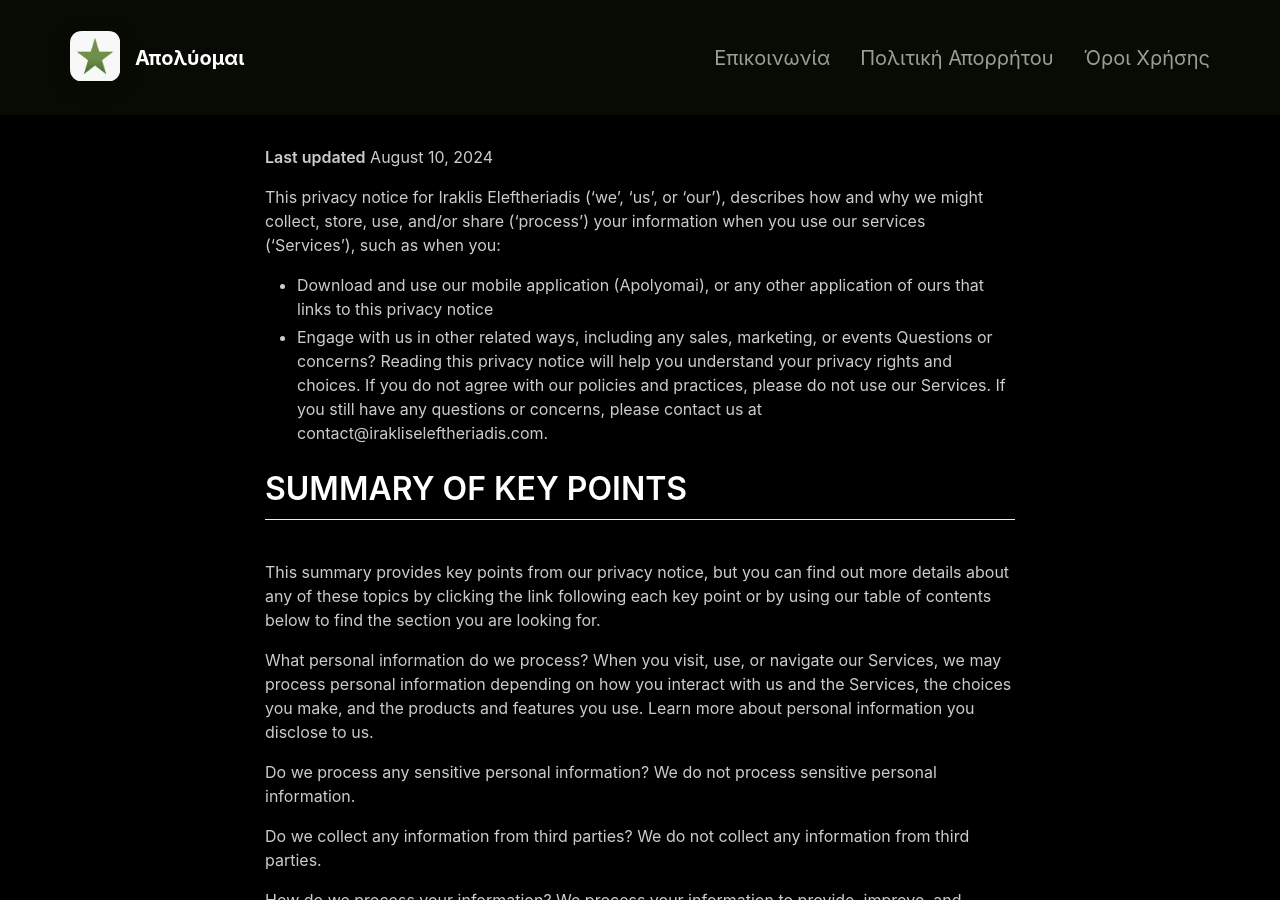
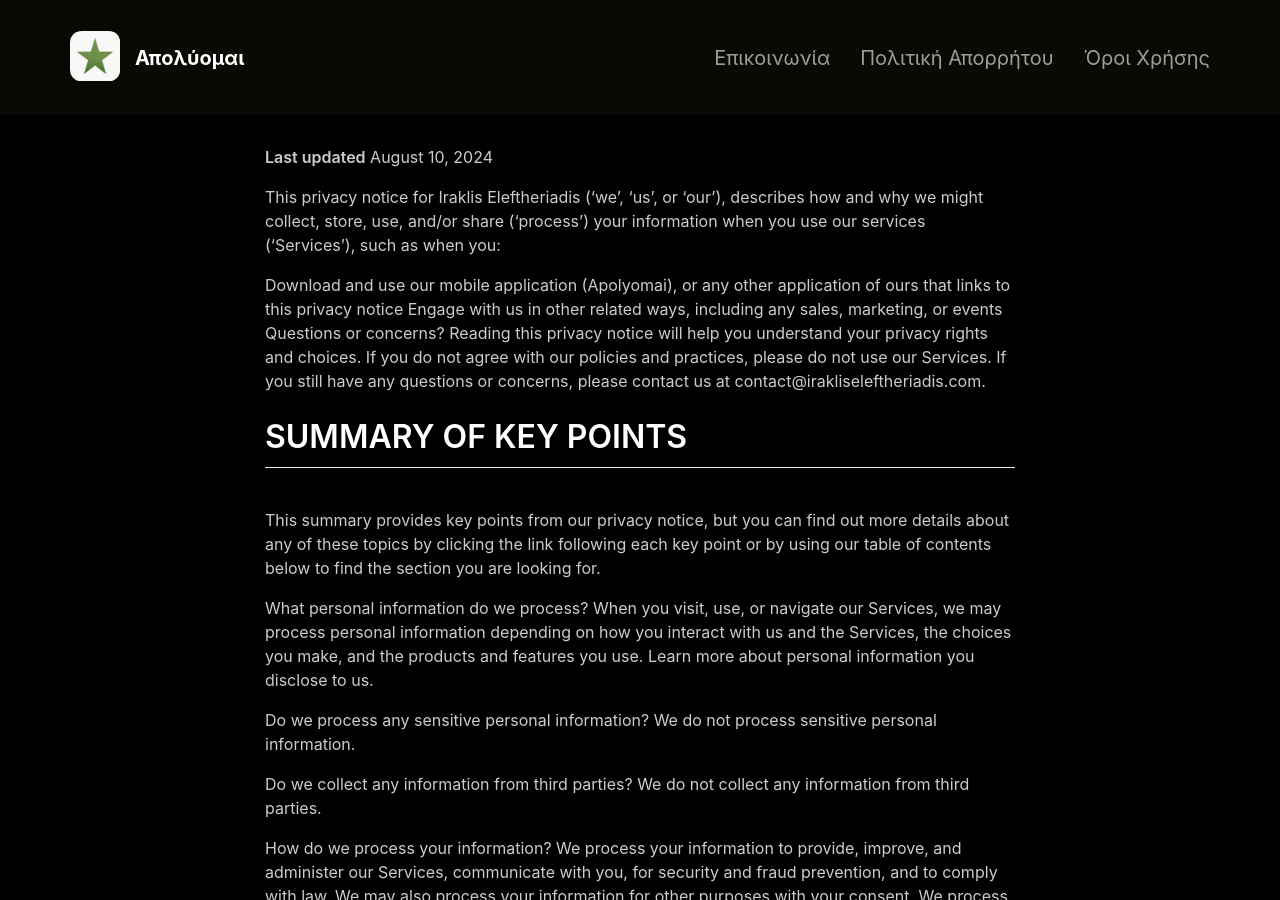
Before and after one commit to IraklisElef/apolyomai-app-landing-page, a Jekyll site: the page built from _pages/privacypolicy.md, in a window 1280 px wide and 900 px high. Built offline with Jekyll 4.4.1, drawn with Linux system fonts in a browser that asks for light colours; nearby versions of some CDN libraries.

```diff
--- a/_pages/privacypolicy.md
+++ b/_pages/privacypolicy.md
@@ -9,8 +9,8 @@ August 10, 2024
 
 This privacy notice for Iraklis Eleftheriadis ('we', 'us', or 'our'), describes how and why we might collect, store, use, and/or share ('process') your information when you use our services ('Services'), such as when you:
 
-- Download and use our mobile application (Apolyomai), or any other application of ours that links to this privacy notice
-- Engage with us in other related ways, including any sales, marketing, or events
+Download and use our mobile application (Apolyomai), or any other application of ours that links to this privacy notice
+Engage with us in other related ways, including any sales, marketing, or events
 Questions or concerns? Reading this privacy notice will help you understand your privacy rights and choices. If you do not agree with our policies and practices, please do not use our Services. If you still have any questions or concerns, please contact us at contact@irakliseleftheriadis.com.
 
 # SUMMARY OF KEY POINTS
```
